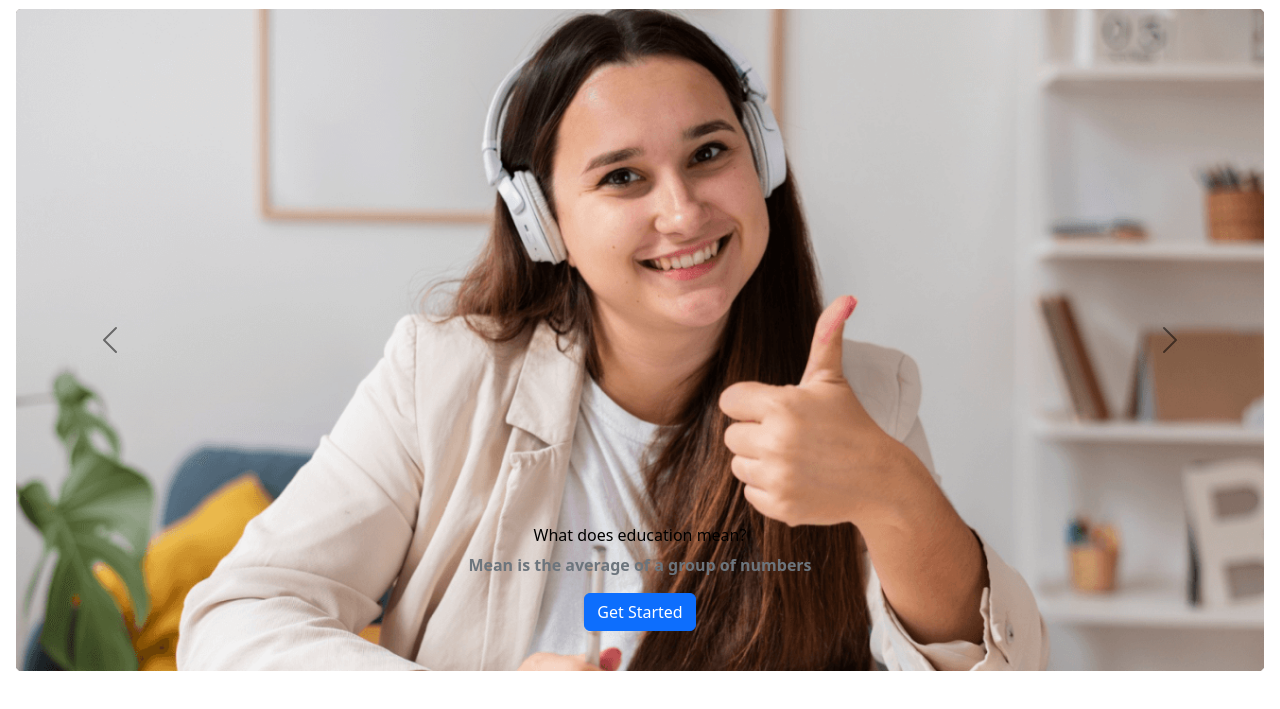
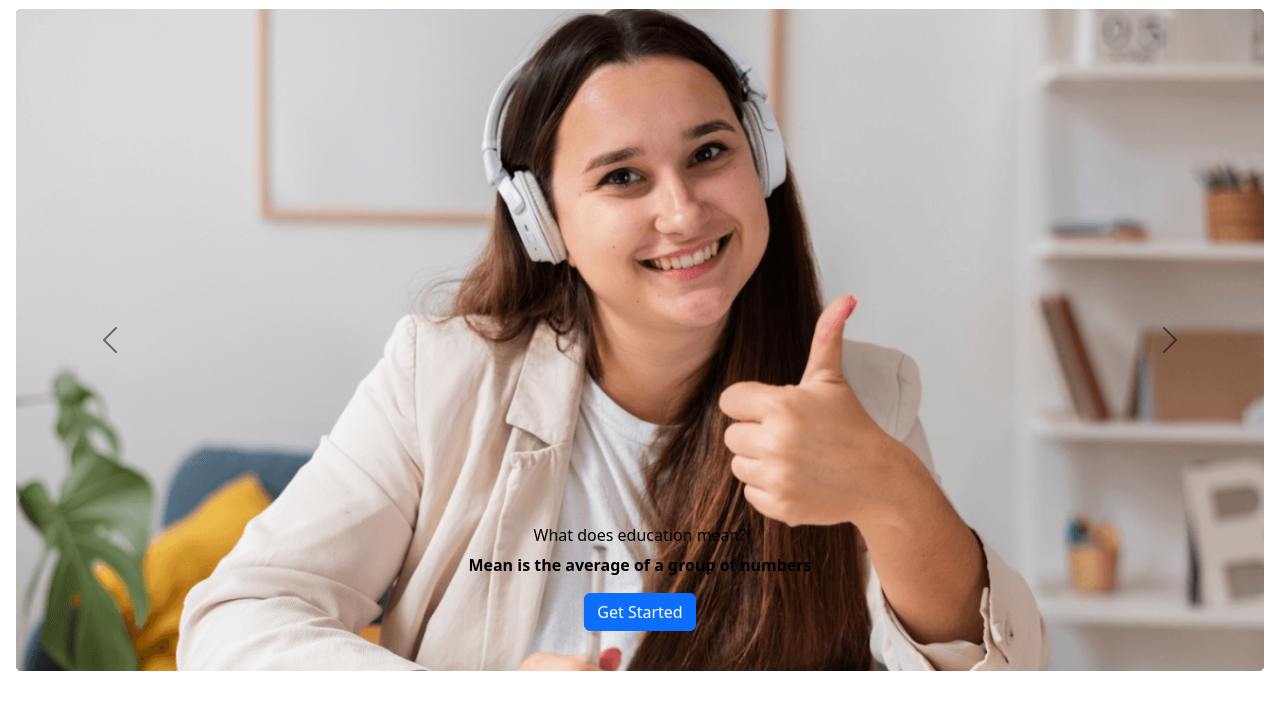
Before and after one commit to maksudalam79/Assignment-3, a plain HTML site: page index.html in a window 1280 px wide. Shown: the part 63-772 px from the top of the page. Drawn offline with nearby package versions, Linux system fonts and the light colour scheme.

Commit message:
bannar slide-1 p

```diff
--- a/index.html
+++ b/index.html
@@ -59,7 +59,7 @@
                     <img src="images/cover/cover-1.png" class="d-block w-100" alt="...">
                     <div class="carousel-caption fw-bold">
                         <h6>What does education mean?</h6>
-                        <p class="text-secondary">Mean is the average of a group of numbers</p>
+                        <p>Mean is the average of a group of numbers</p>
                         <div class="btn btn-primary rounded">Get Started</div>
                     </div>
                 </div>
@@ -94,6 +94,9 @@
         </div>
         <!-- bannar End -->
     </header>
+    <main>
+
+    </main>
     <script src="https://cdn.jsdelivr.net/npm/bootstrap@5.2.0/dist/js/bootstrap.bundle.min.js"
         integrity="sha384-A3rJD856KowSb7dwlZdYEkO39Gagi7vIsF0jrRAoQmDKKtQBHUuLZ9AsSv4jD4Xa"
         crossorigin="anonymous"></script>
```
